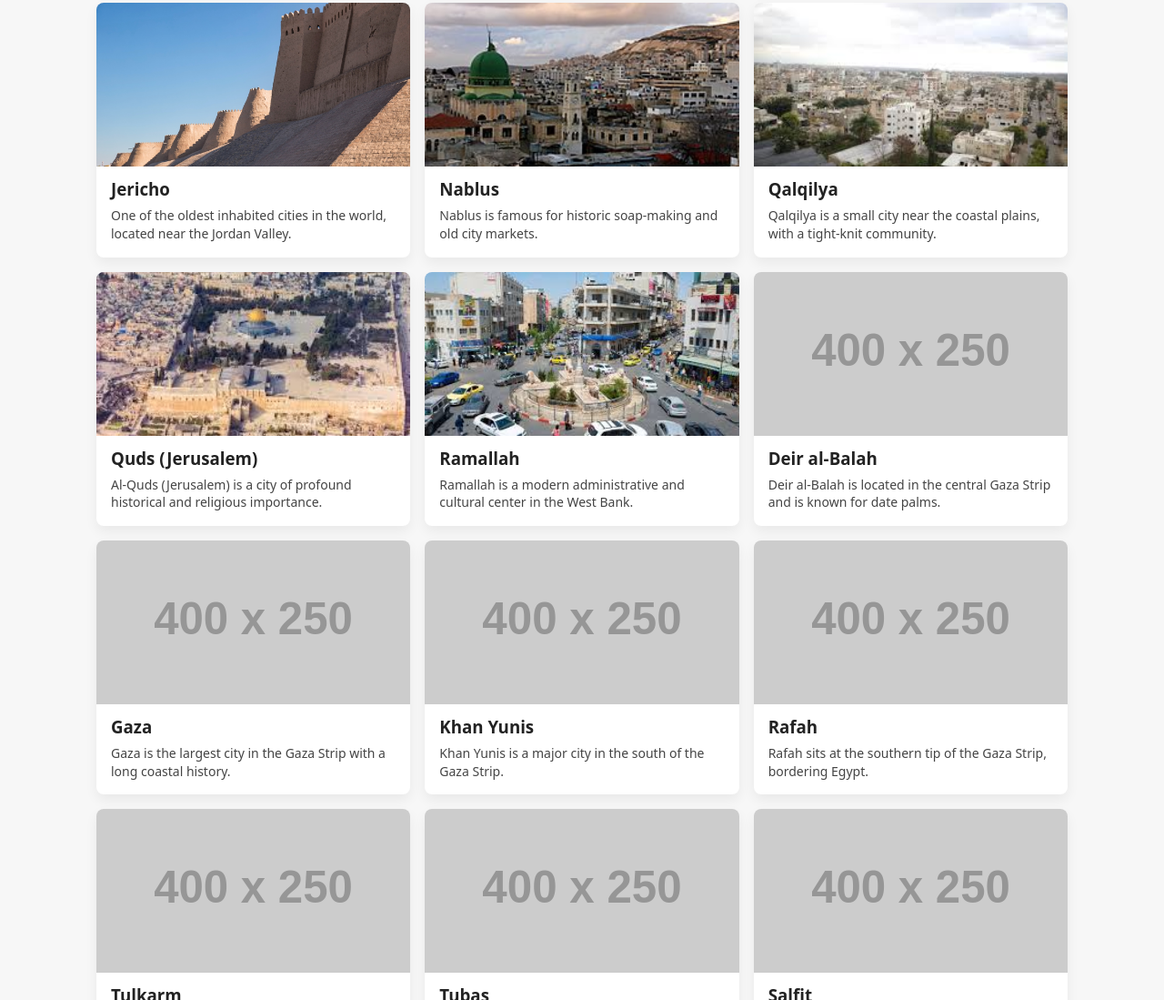
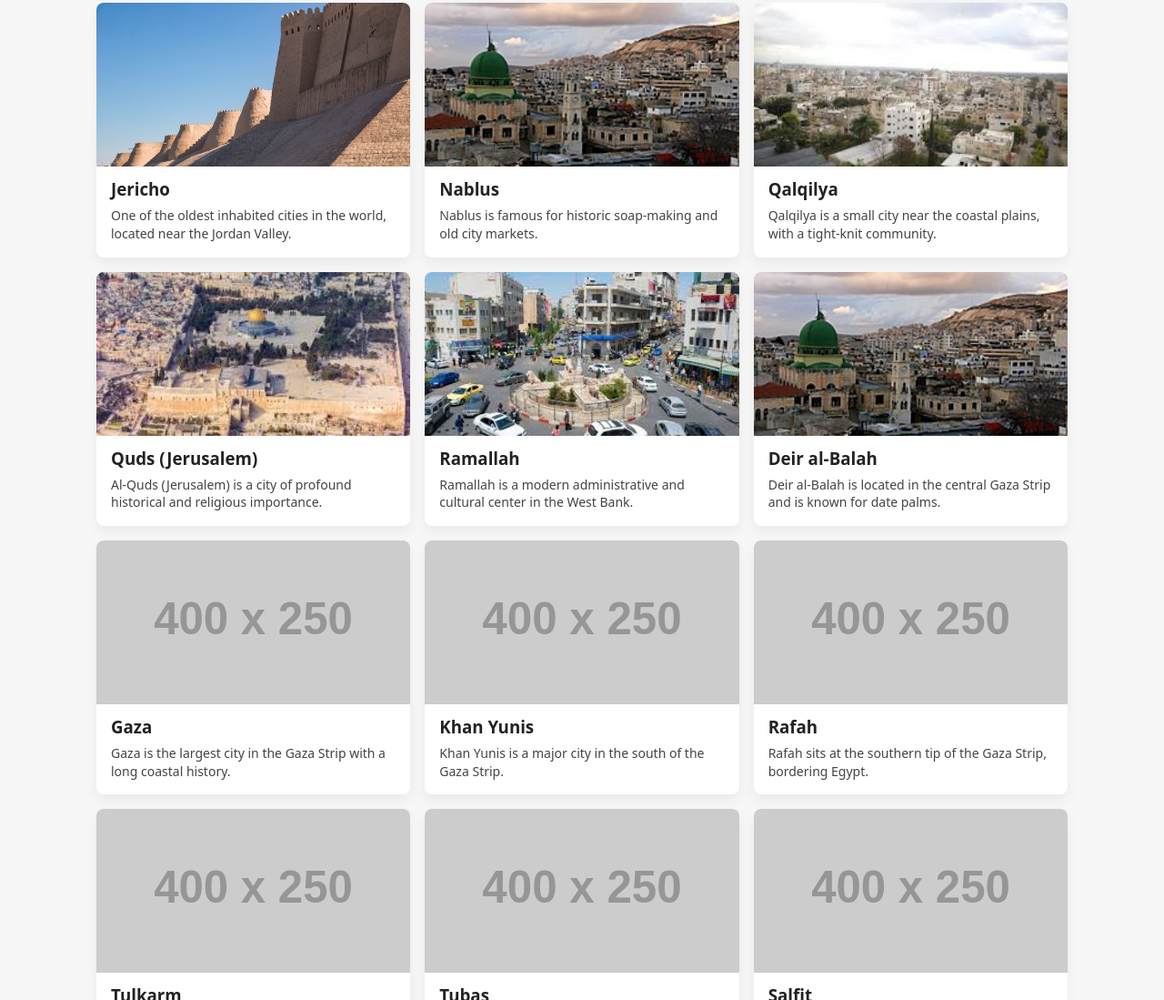
Before and after one commit to amusitae/challengeNew, a plain HTML site: page index.html in a window 1280 px wide. Shown: the part 852-1951 px from the top of the page at 91% size. Drawn offline with Linux system fonts and the light colour scheme; placeholder pictures from the web are drawn by us.

Commit message:
Update index.html

```diff
--- a/index.html
+++ b/index.html
@@ -130,7 +130,7 @@
           </article>
 
           <article class="card">
-            <img src="https://via.placeholder.com/400x250?text=Deir+al-Balah" alt="Deir al-Balah">
+            <img src="image/250px-مسجد_النصر_في_مدينة_نابلس_في_البلدة_القديمة.jpg" alt="Deir al-Balah">
             <h3>Deir al-Balah</h3>
             <p>Deir al-Balah is located in the central Gaza Strip and is known for date palms.</p>
           </article>
```
